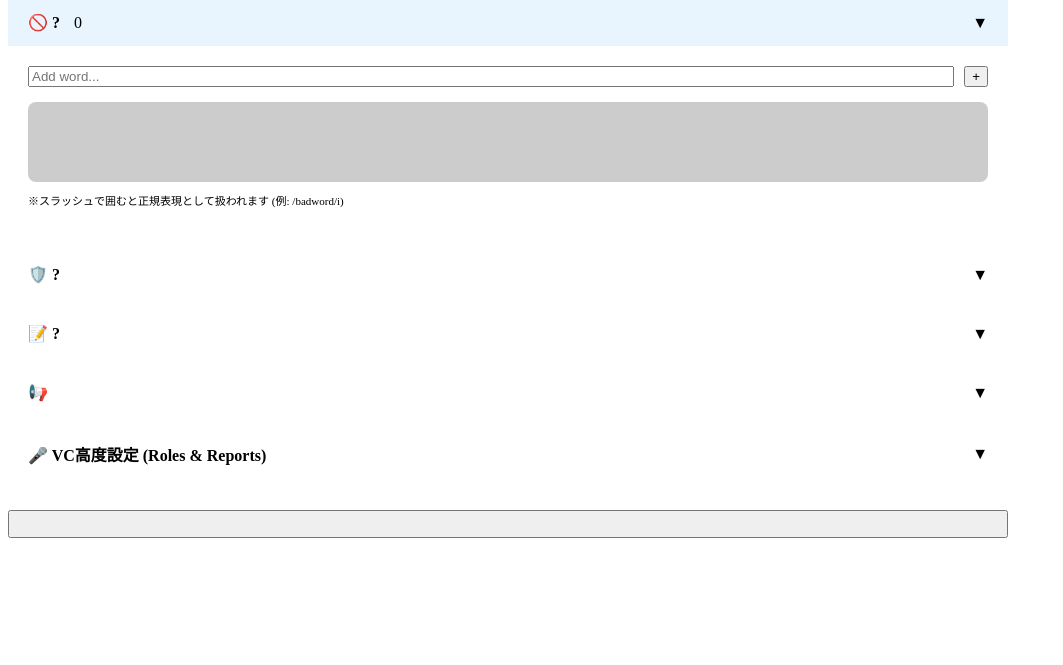
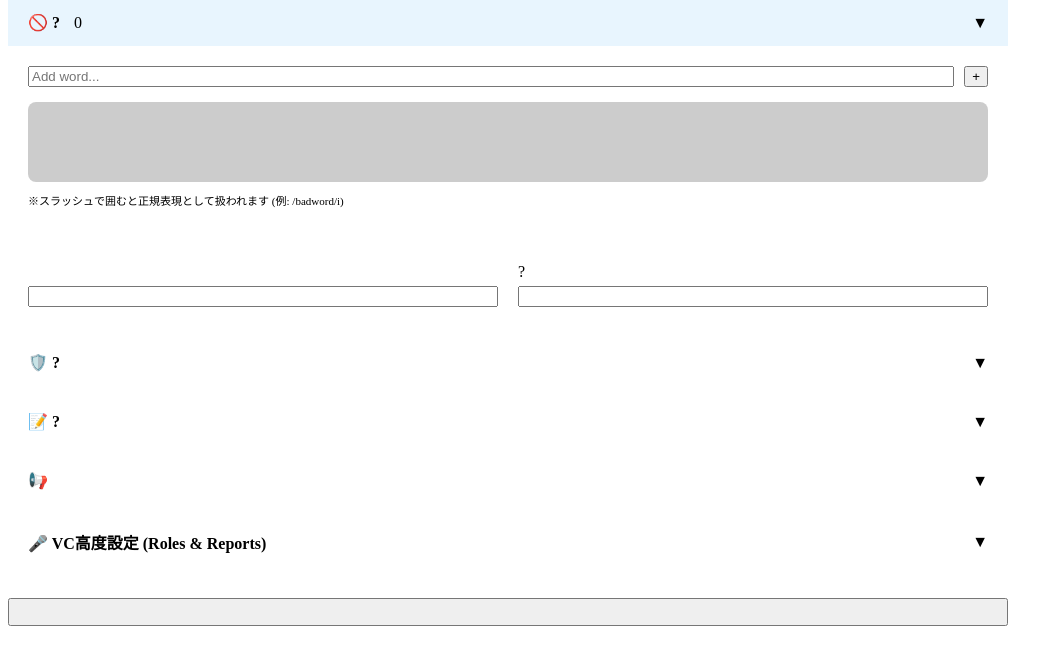
Before and after one commit to imomusi0228-spec/akatsuki-bot, a Node project: template views/settings.ejs in a window 1280 px wide. Shown: the part 100-765 px from the top of the page, without its empty margins (0-1063 px from the left). Run offline with Node 20 templates, Linux system fonts and the light colour scheme; the template is opened without the code that fills it, so the values that code supplies are empty.

Commit message:
UI Polish: Relocated NG action settings to NG section for better UX

```diff
--- a/views/settings.ejs
+++ b/views/settings.ejs
@@ -103,38 +103,11 @@
                 </div>
                 <div id="ngList" style="background:rgba(0,0,0,0.2); border-radius:8px; padding:10px; min-height:60px;">
                 </div>
-                <p class="muted" style="margin-top:10px; font-size:11px;">※スラッシュで囲むと正規表現として扱われます (例: /badword/i)</p>
-            </div>
-        </div>
+                <p class="muted" style="margin-top:10px; font-size:11px; margin-bottom: 20px;">※スラッシュで囲むと正規表現として扱われます
+                    (例: /badword/i)</p>
 
-        <!-- 3. Anti-Raid & Timeouts -->
-        <div class="accordion-item" id="sec-raid">
-            <div class="accordion-header" onclick="toggleAccordion('sec-raid')">
-                <span>🛡️ <%= t("anti_raid_settings") %><span class="help-tip"
-                            data-tip="<%= t('help_antiraid') %>">?</span></span>
-                <span>▼</span>
-            </div>
-            <div class="accordion-content">
-                <!-- Section 1: Anti-Raid -->
-                <div style="border-bottom: 1px solid var(--border-color); padding-bottom: 20px; margin-bottom: 20px;">
-                    <div style="margin-bottom:15px;">
-                        <label style="display:flex; align-items:center; cursor:pointer;">
-                            <input type="checkbox" id="antiraidEnabled"
-                                style="width:18px; height:18px; margin-right:10px;">
-                            <span style="font-weight: bold;">アンチ・レイド保護を有効化</span>
-                        </label>
-                    </div>
-                    <div>
-                        <label class="muted">
-                            <%= t("antiraid_threshold") %>
-                        </label><br />
-                        <input id="antiraidThreshold" type="number" min="1" max="1000"
-                            style="width:100%; max-width: 300px; margin-top:5px;">
-                    </div>
-                </div>
-
-                <!-- Section 2: NG Word Actions -->
-                <div>
+                <!-- Relocated NG Actions -->
+                <div style="border-top: 1px solid var(--border-color); padding-top: 20px;">
                     <h4 style="margin: 0 0 15px 0; font-size: 14px; color: var(--accent-color);">
                         <%= t("ng_word_settings") %>
                     </h4>
@@ -153,6 +126,30 @@
                             <input id="timeout" type="number" min="1" max="1440" style="width:100%; margin-top:5px;">
                         </div>
                     </div>
+                </div>
+            </div>
+        </div>
+
+        <!-- 3. Anti-Raid -->
+        <div class="accordion-item" id="sec-raid">
+            <div class="accordion-header" onclick="toggleAccordion('sec-raid')">
+                <span>🛡️ <%= t("anti_raid_settings") %><span class="help-tip"
+                            data-tip="<%= t('help_antiraid') %>">?</span></span>
+                <span>▼</span>
+            </div>
+            <div class="accordion-content">
+                <div style="margin-bottom:15px;">
+                    <label style="display:flex; align-items:center; cursor:pointer;">
+                        <input type="checkbox" id="antiraidEnabled" style="width:18px; height:18px; margin-right:10px;">
+                        <span style="font-weight: bold;">アンチ・レイド保護を有効化</span>
+                    </label>
+                </div>
+                <div>
+                    <label class="muted">
+                        <%= t("antiraid_threshold") %>
+                    </label><br />
+                    <input id="antiraidThreshold" type="number" min="1" max="1000"
+                        style="width:100%; max-width: 300px; margin-top:5px;">
                 </div>
             </div>
         </div>
```
